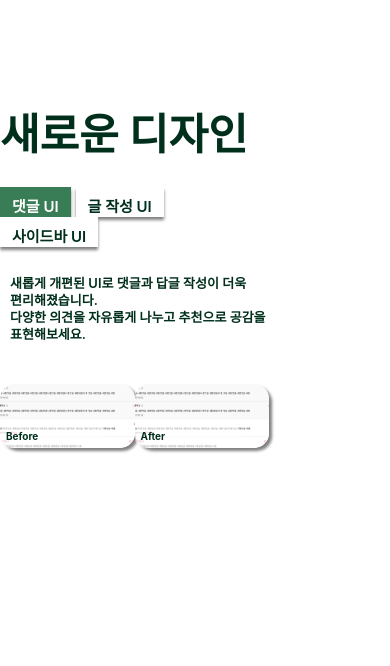
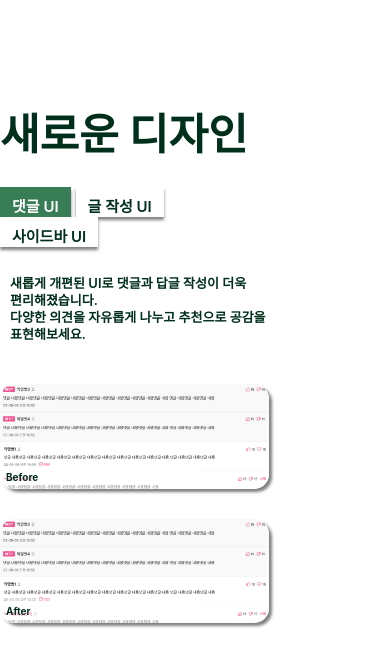
Before and after one commit to rkdmsals/renewal-guide, a React (Create React App) app: page /uiinfo in a window 390 px wide. Shown: the top 666 px of the page. Built offline with nearby package versions, Linux system fonts and the light colour scheme; the HTML template or start-up script is replaced by a standard one.

Commit message:
uiConent 수정해서 모바일 안되는 부분 수정

```diff
--- a/src/components/views/UiPages/uiContent.css
+++ b/src/components/views/UiPages/uiContent.css
@@ -83,6 +83,10 @@
 }
 
 @media screen and (max-width: 550px) {
+  .img_wrap {
+    display: block;
+  }
+
   .ui_image {
     float: none;
     margin: 0;
```
